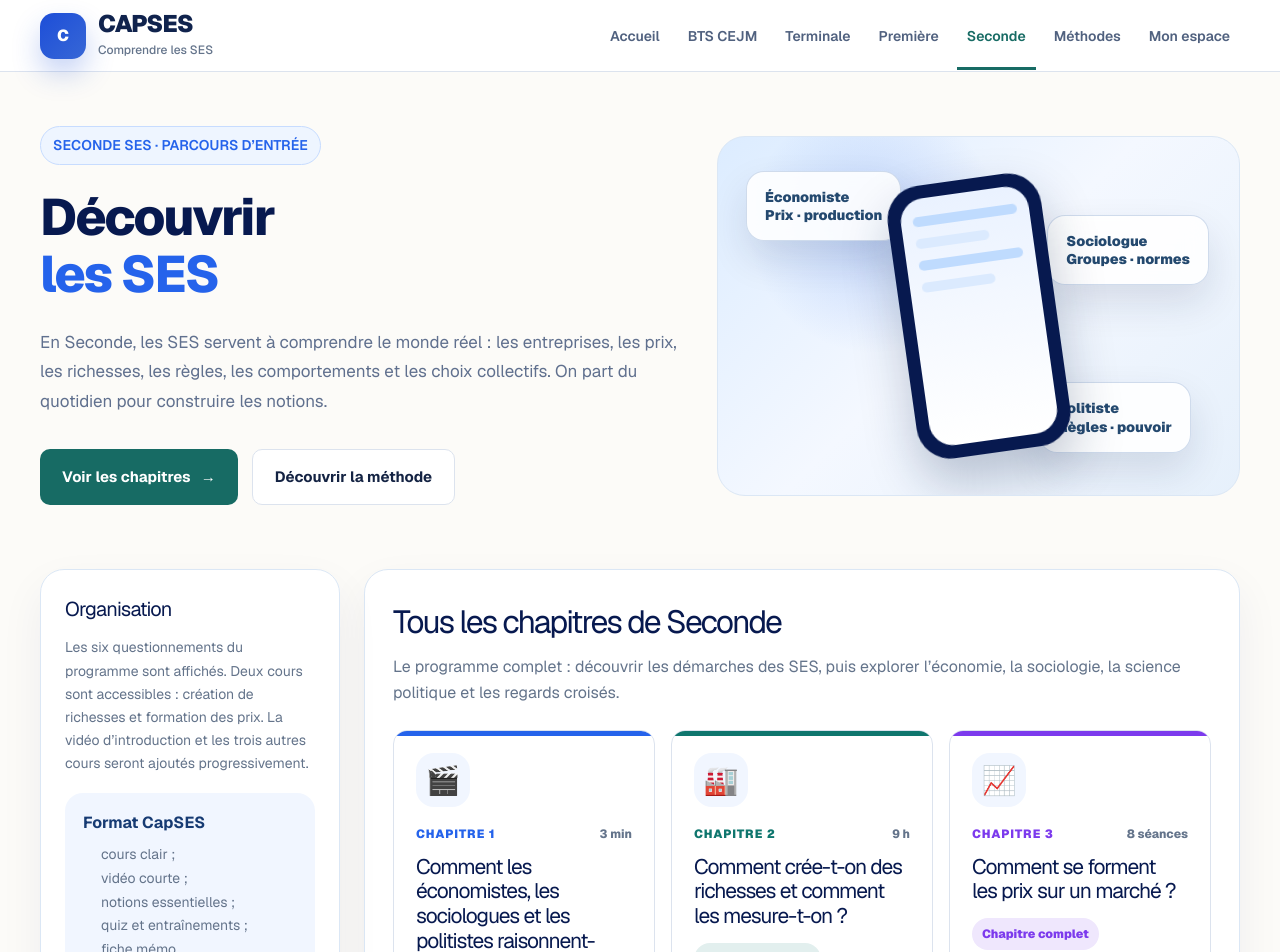
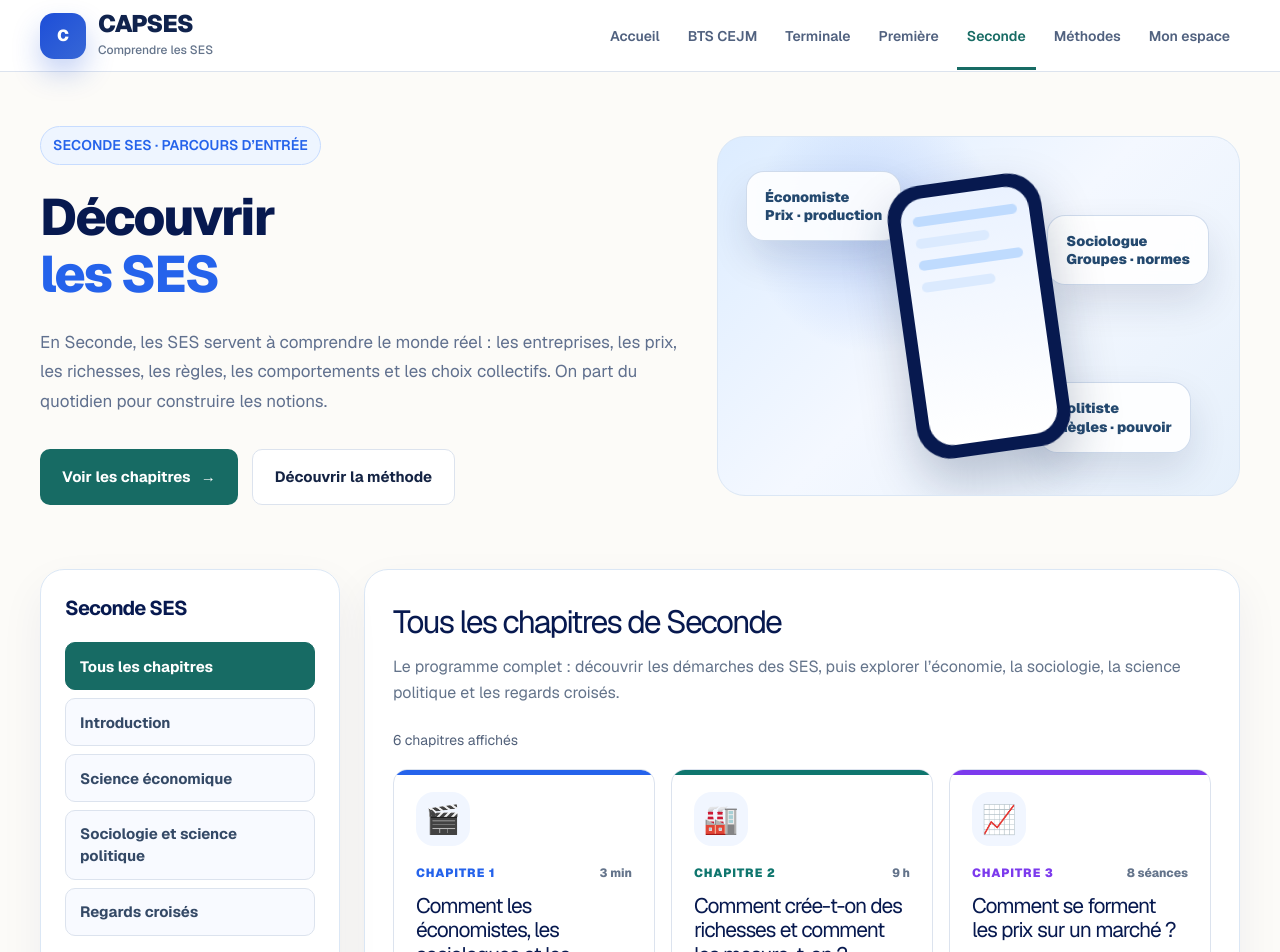
Before and after one commit to menceco-dakasier/capses, a Next.js app: page /seconde in a window 1280 px wide. Shown: the top 952 px of the page. Built offline with nearby package versions, Linux system fonts and the light colour scheme.

Commit message:
Ajoute les filtres lateraux et un cours resume argumente

```diff
--- a/src/app/seconde/page.tsx
+++ b/src/app/seconde/page.tsx
@@ -1,9 +1,14 @@
+"use client";
+
 import Link from "next/link";
+import { useState } from "react";
+import { LevelFilters } from "../level-filters";
 import { TasteMobileMenu } from "../taste-mobile-menu";
 
 const CHAPITRES = [
   {
     numero: "Chapitre 1",
+    domaine: "Introduction",
     titre: "Comment les économistes, les sociologues et les politistes raisonnent-ils et travaillent-ils ?",
     type: "Vidéo courte",
     description:
@@ -16,6 +21,7 @@ const CHAPITRES = [
   },
   {
     numero: "Chapitre 2",
+    domaine: "Science économique",
     titre: "Comment crée-t-on des richesses et comment les mesure-t-on ?",
     type: "Chapitre complet",
     description:
@@ -28,6 +34,7 @@ const CHAPITRES = [
   },
   {
     numero: "Chapitre 3",
+    domaine: "Science économique",
     titre: "Comment se forment les prix sur un marché ?",
     type: "Chapitre complet",
     description:
@@ -40,6 +47,7 @@ const CHAPITRES = [
   },
   {
     numero: "Chapitre 4",
+    domaine: "Sociologie et science politique",
     titre: "Comment devenons-nous des acteurs sociaux ?",
     type: "Sociologie",
     description: "Socialisation, famille, école, médias et groupes de pairs ; différences selon le milieu social et le genre.",
@@ -51,6 +59,7 @@ const CHAPITRES = [
   },
   {
     numero: "Chapitre 5",
+    domaine: "Sociologie et science politique",
     titre: "Comment s’organise la vie politique ?",
     type: "Science politique",
     description: "Pouvoir politique, institutions de la Ve République, séparation des pouvoirs, modes de scrutin et acteurs de la vie politique.",
@@ -62,6 +71,7 @@ const CHAPITRES = [
   },
   {
     numero: "Chapitre 6",
+    domaine: "Regards croisés",
     titre: "Quelles relations entre le diplôme, l’emploi et le salaire ?",
     type: "Regards croisés",
     description: "Poursuite d’études, qualification, accès à l’emploi, différences de salaires et inégalités d’accès aux formations.",
@@ -74,6 +84,8 @@ const CHAPITRES = [
 ];
 
 export default function SecondePage() {
+  const [selected, setSelected] = useState("ALL");
+  const chapters = CHAPITRES.filter(chapter => selected === "ALL" || chapter.domaine === selected);
   return (
     <main className="page" data-taste="level">
       <style>{`
@@ -651,6 +663,8 @@ export default function SecondePage() {
 
         <section id="chapitres" className="section">
           <aside className="sidebar">
+            <LevelFilters level="Seconde" selected={selected} onSelect={setSelected} options={["Introduction", "Science économique", "Sociologie et science politique", "Regards croisés"].map(label => ({id:label,label}))} />
+            <details style={{marginTop:18}}><summary style={{cursor:"pointer",minHeight:44,fontWeight:700,lineHeight:1.5}}>Organisation et format CAPSES</summary>
             <h2>Organisation</h2>
             <p>
               Les six questionnements du programme sont affichés. Deux cours sont
@@ -668,6 +682,7 @@ export default function SecondePage() {
                 <li>fiche mémo.</li>
               </ul>
             </div>
+            </details>
           </aside>
 
           <section className="chapters">
@@ -679,8 +694,9 @@ export default function SecondePage() {
               </p>
             </div>
 
+            <p aria-live="polite" style={{margin:"0 0 18px",fontSize:14,color:"#52617a"}}>{chapters.length} {chapters.length === 1 ? "chapitre affiché" : "chapitres affichés"}</p>
             <div className="chapters-grid">
-              {CHAPITRES.map((chapitre) => (
+              {chapters.map((chapitre) => (
                 <article
                   key={chapitre.titre}
                   className="chapter-card"
```
